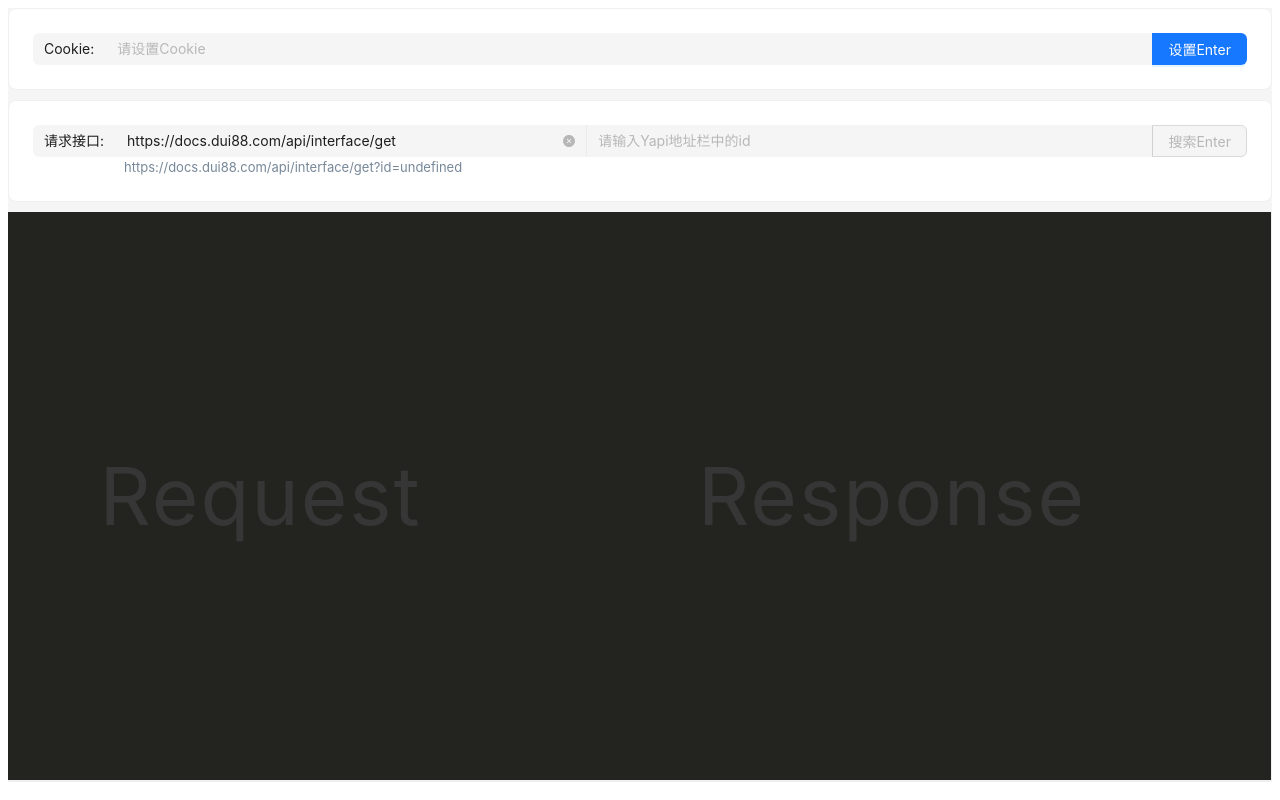
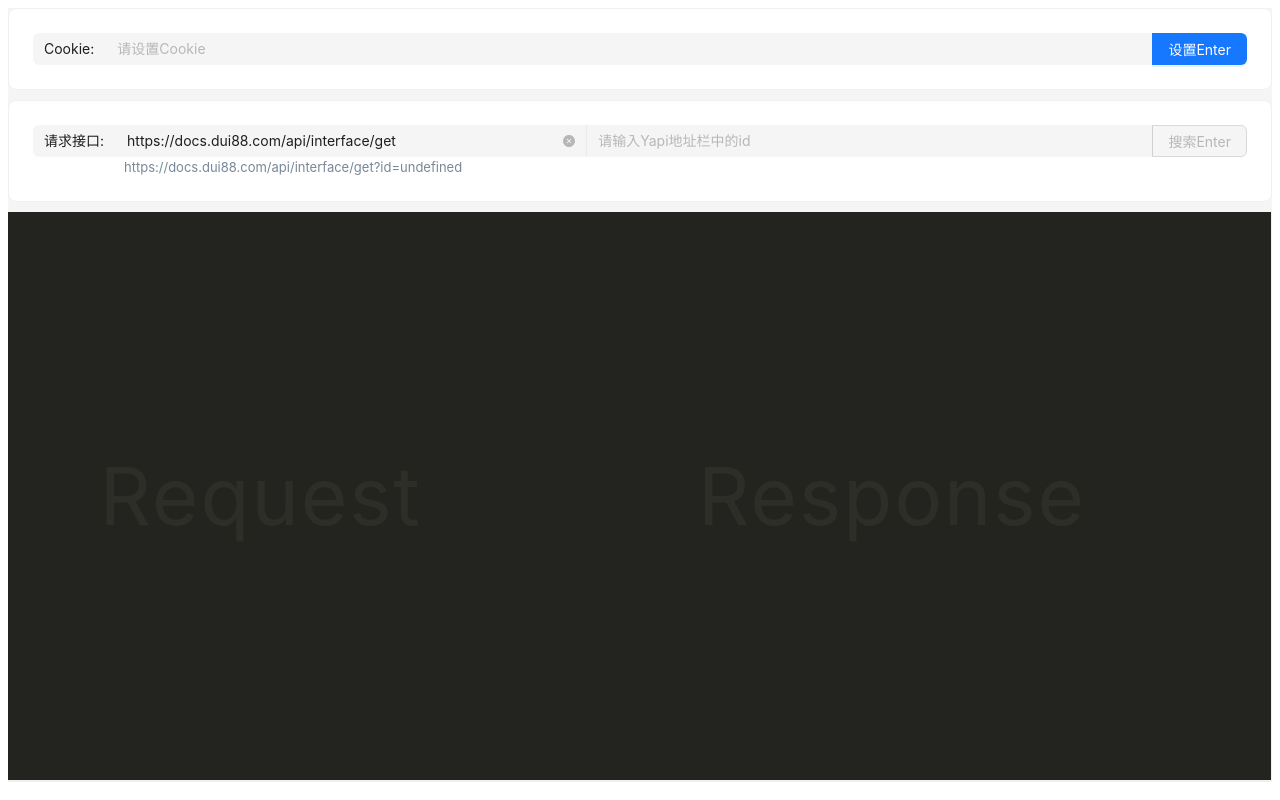
Before and after one commit to refinec/doc2ts, a React (Vite) app: page / in a window 1280 px wide. Built offline with nearby package versions, Linux system fonts and the light colour scheme.

Commit message:
fix: 修改

```diff
--- a/src/views/yapi/index.less
+++ b/src/views/yapi/index.less
@@ -24,7 +24,7 @@ pre, code {
     height: 100%;
 }
 
-.ant-card-grid.yapi-card-grid.grid-first {
+.ant-card-grid.yapi-card-grid.grid-first{
   position: relative;
   &::after {
     pointer-events: none;
@@ -32,16 +32,17 @@ pre, code {
     content: "Request";
     display: block;
     position: absolute;
-    z-index: 999;
+    z-index:1;
     left: 50%;
     top: 50%;
     transform: translate(-50%, -50%);
     font-size: 5rem;
     color: #363636;
+    mix-blend-mode: color-dodge;
   }
 }
 
-.ant-card-grid.yapi-card-grid.grid-second {
+.ant-card-grid.yapi-card-grid.grid-second{
   position: relative;
   &::after {
     pointer-events: none;
@@ -49,11 +50,12 @@ pre, code {
     content: "Response";
     display: block;
     position: absolute;
-    z-index: 999;
+    z-index: 1;
     left: 50%;
     top: 50%;
     transform: translate(-50%, -50%);
     font-size: 5rem;
     color: #363636;
+    mix-blend-mode: color-dodge;
   }
 }
```
